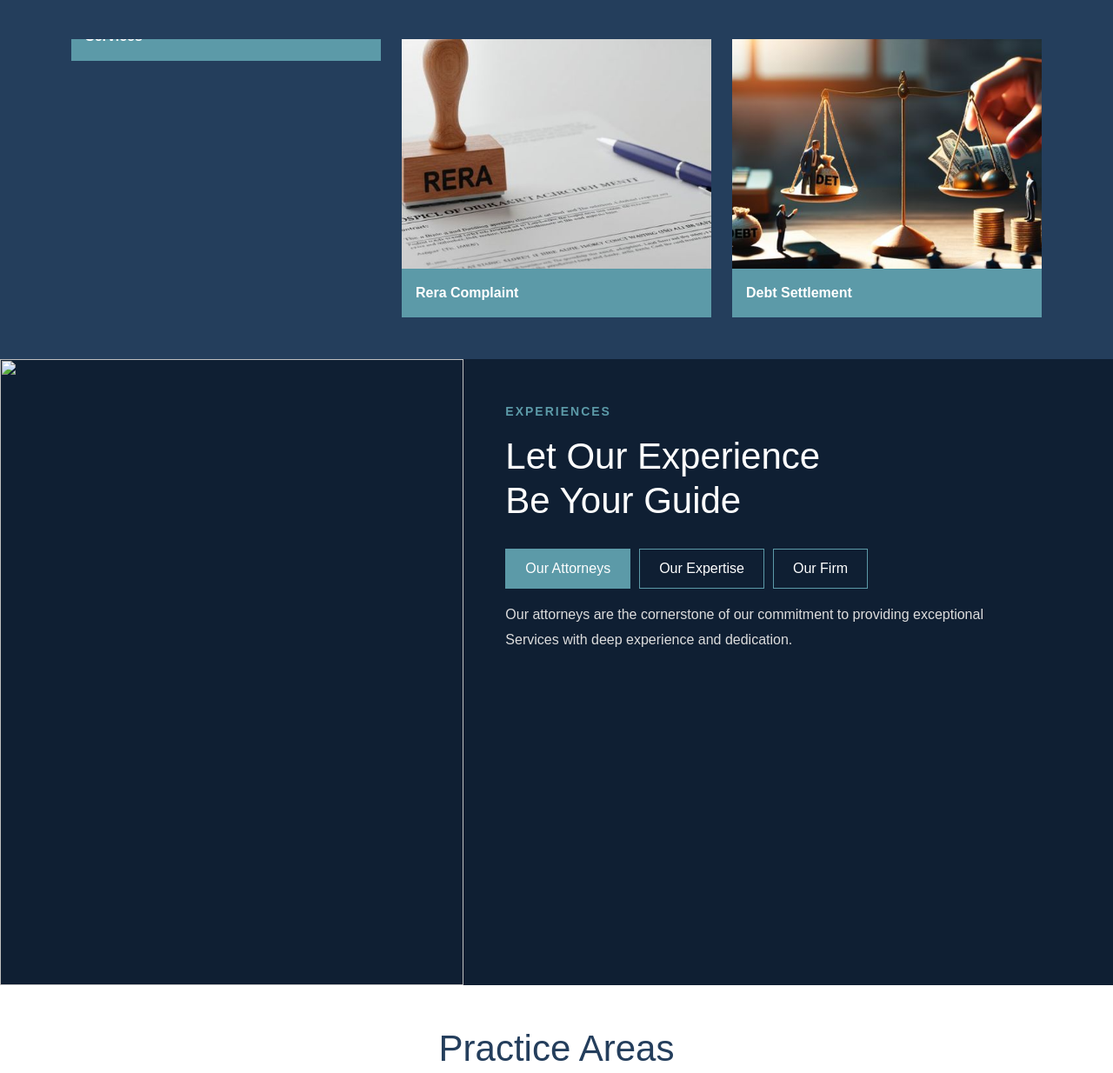
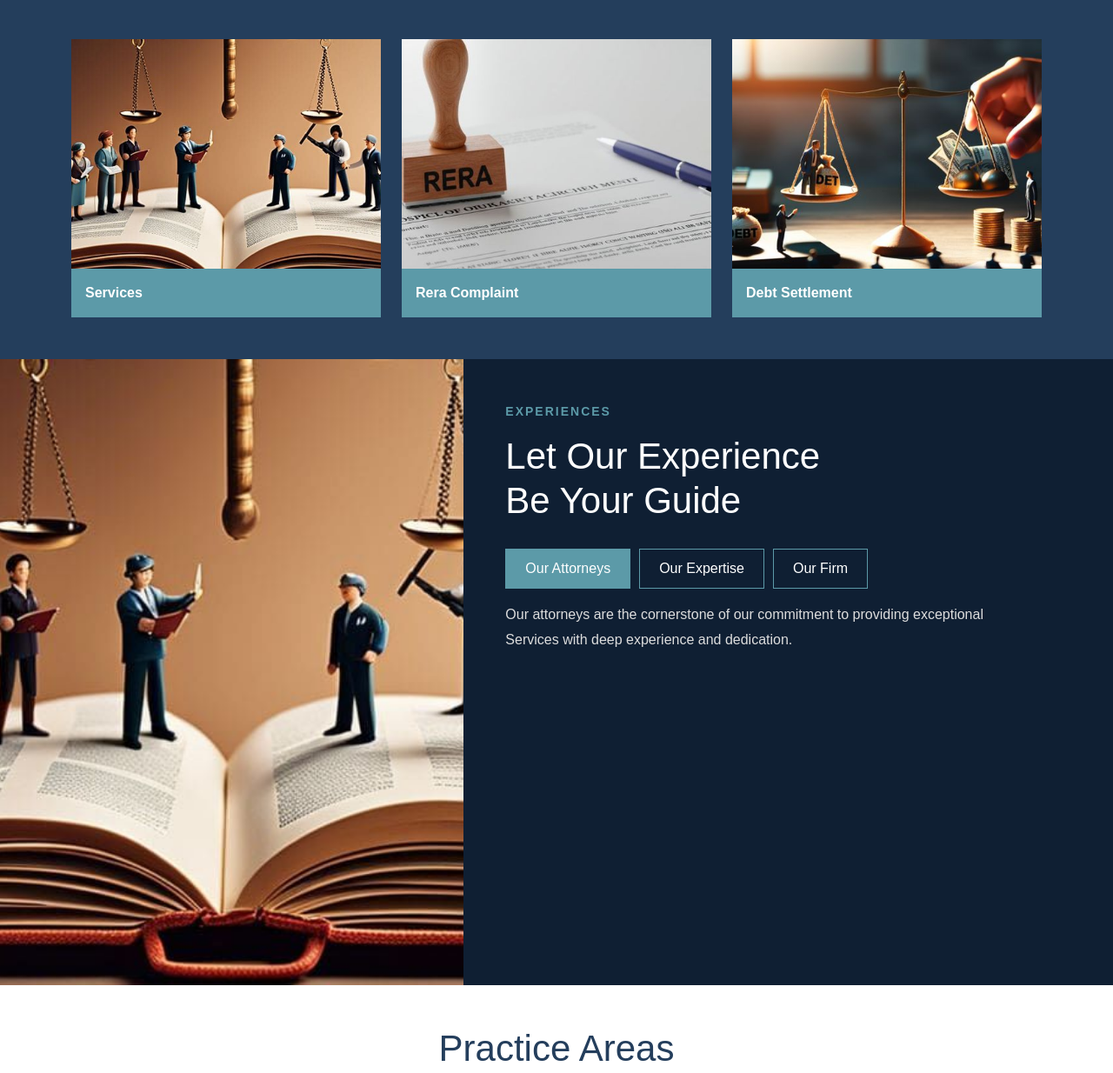
Before and after one commit to brijesh8002/jurislaw, a plain HTML site: page index.html in a window 1280 px wide. Shown: the part 1037-2271 px from the top of the page at 87% size. Drawn offline with nearby package versions, Linux system fonts and the light colour scheme.

Commit message:
updated file

```diff
--- a/index.html
+++ b/index.html
@@ -250,7 +250,7 @@
       <div class="row gy-4 mt-4">
         <div class="col-lg-4 col-md-6 col-12">
           <div class="service-card" data-aos="fade-up" onclick="location.href='Services.html'">
-            <img src="#skiparea" alt="Services">
+            <img src="images/legalimage.jpg" alt="Services">
             <div class="service-overlay">
               <h3><i class="fas fa-scale-balanced"></i> Services</h3>
               <p>Expert legal solutions tailored to protect your rights and interests.</p>
@@ -294,7 +294,7 @@
 
       <!-- LEFT IMAGE -->
       <div class="col-lg-5 experience-image d-none d-lg-block">
-        <img src="#skiparea" class="img-fluid w-100 h-100 object-fit-cover">
+        <img src="images/legalimage.jpg" class="img-fluid w-100 h-100 object-fit-cover">
       </div>
 
       <!-- RIGHT CONTENT -->
@@ -565,7 +565,7 @@
         <div class="col-lg-4 col-md-6 col-12" data-aos="fade-up">
           <article class="blog-card">
             <div class="blog-img">
-              <img src="#skiparea" class="img-fluid" alt="">
+              <img src="images/legalimage.jpg" class="img-fluid" alt="">
               <span class="blog-date"><strong>10</strong> NOV</span>
             </div>
 
```
Also changed, not shown: about.html (+1 -1 lines), blogs.html (+1 -1 lines), images/legalimage.jpg (renamed from images/Legal-Services.jpg).
